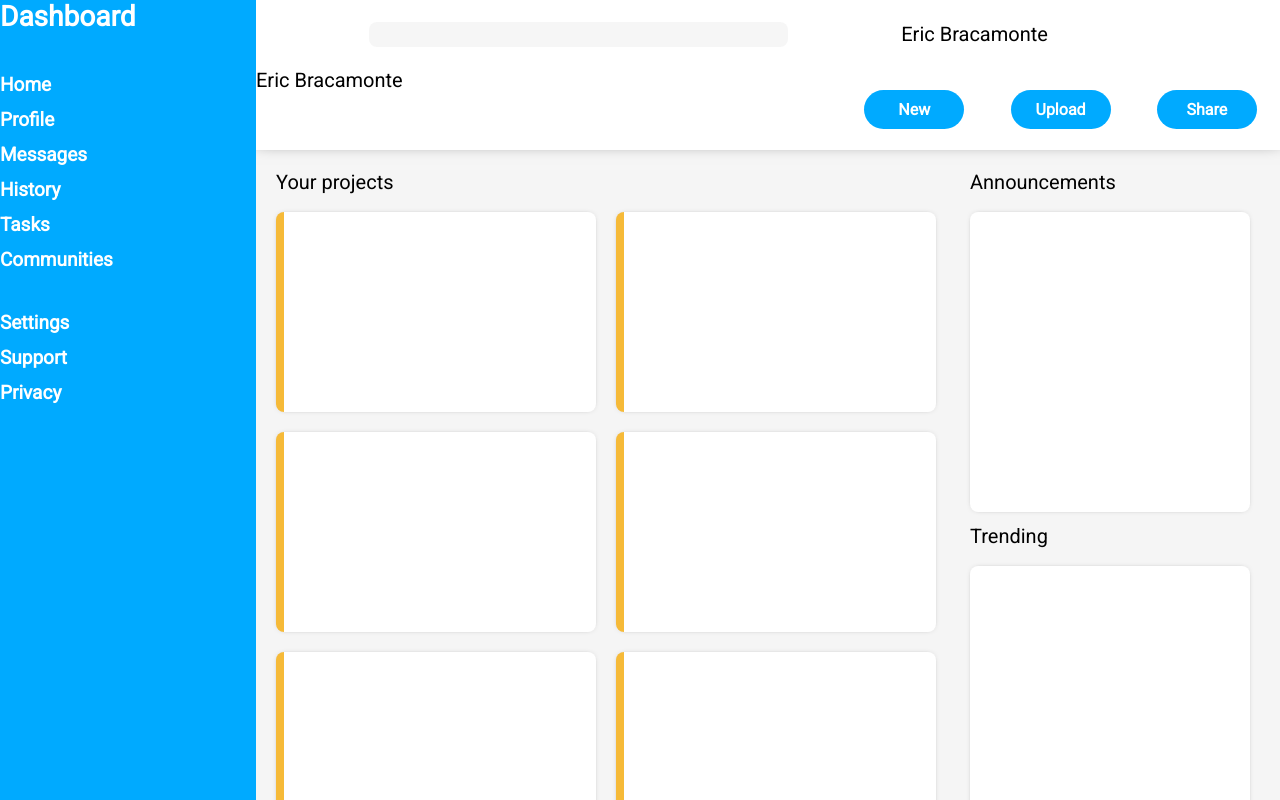
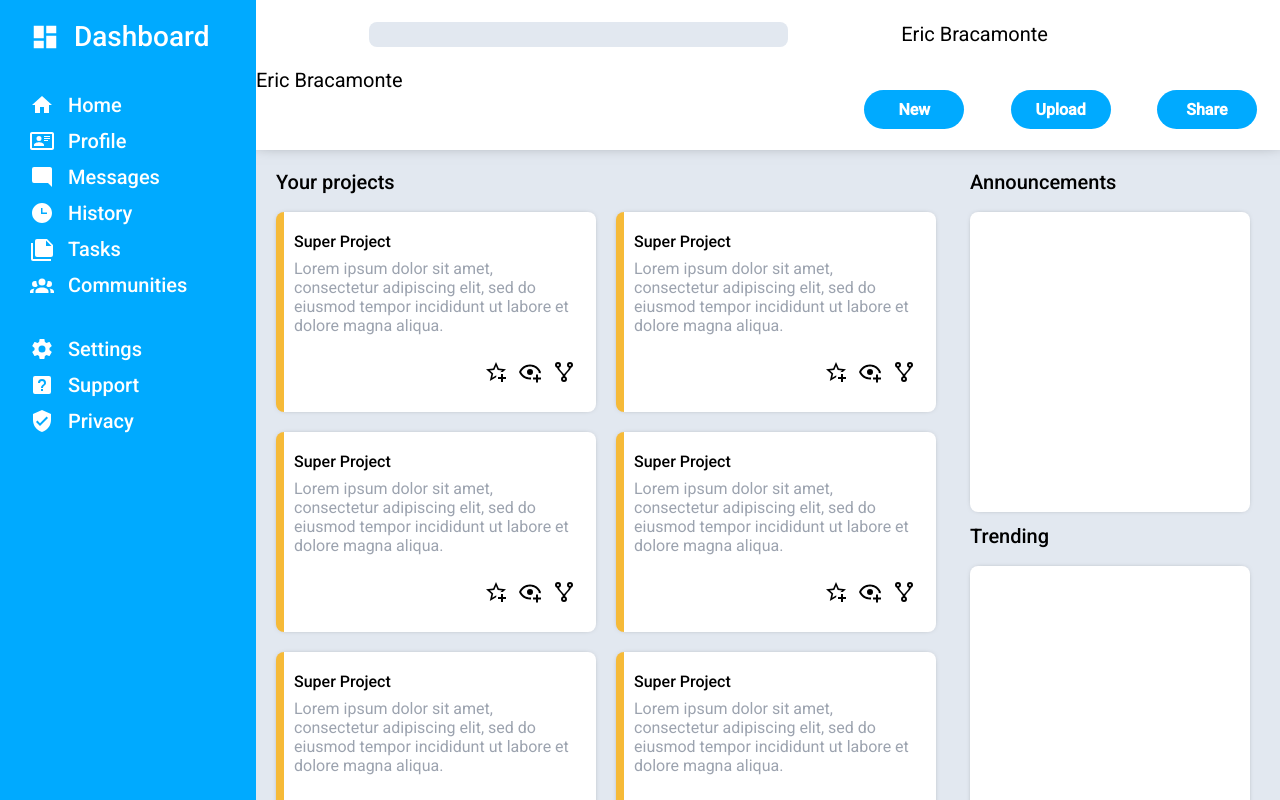
Before and after one commit to Ereiclo/admin_dashboard, a plain HTML site: page index.html in a window 1280 px wide. Drawn offline with Linux system fonts and the light colour scheme.

Commit message:
projects and sideborad finished

```diff
--- a/index.html
+++ b/index.html
@@ -1,5 +1,6 @@
 <!DOCTYPE html>
 <html lang="en">
+
 <head>
     <meta charset="UTF-8">
     <meta http-equiv="X-UA-Compatible" content="IE=edge">
@@ -8,28 +9,27 @@
     <title>Document</title>
 
 </head>
+
 <body>
 
     <div class="container">
         <div class="sidebar">
-            <div class="main-text">
-                Dashboard
-            </div>
+            <div class="main-text"><img src="./icons/main-text-image.svg" alt=""> Dashboard</div>
             <div class="nav">
                 <ul>
-                    <li>Home</li>
-                    <li>Profile</li>
-                    <li>Messages</li>
-                    <li>History</li>
-                    <li>Tasks</li>
-                    <li>Communities</li>
+                    <li><img src="./icons/home.svg" alt="">Home</li>
+                    <li><img src="./icons/card-account-details-outline.svg" alt=""> Profile</li>
+                    <li><img src="./icons/message.svg" alt=""> Messages</li>
+                    <li><img src="./icons/clock.svg" alt=""> History</li>
+                    <li><img src="./icons/nota.svg" alt=""> Tasks</li>
+                    <li><img src="./icons/people.svg" alt=""> Communities</li>
                 </ul>
             </div>
             <div class="user-settings">
                 <ul>
-                    <li>Settings</li>
-                    <li>Support</li>
-                    <li>Privacy</li>
+                    <li><img src="./icons/settings.svg" alt=""> Settings</li>
+                    <li><img src="./icons/question.svg" alt=""> Support</li>
+                    <li><img src="./icons/shield.svg" alt=""> Privacy</li>
                 </ul>
             </div>
         </div>
@@ -54,12 +54,72 @@
                 Your projects
             </div>
             <div class="projects">
-                <div class="project"></div>
-                <div class="project"></div>
-                <div class="project"></div>
-                <div class="project"></div>
-                <div class="project"></div>
-                <div class="project"></div>
+                <div class="project">
+                    <div class="header-text">Super Project</div>
+                    <p>Lorem ipsum dolor sit amet, consectetur adipiscing elit, sed do eiusmod tempor incididunt ut
+                        labore et dolore magna aliqua.</p>
+
+                    <div class="project-buttons">
+                        <img src="./icons/star-plus-outline.svg">
+                        <img src="./icons/eye-plus-outline.svg" alt="">
+                        <img src="./icons/fork.svg">
+                    </div>
+                </div>
+                <div class="project">
+                    <div class="header-text">Super Project</div>
+                    <p>Lorem ipsum dolor sit amet, consectetur adipiscing elit, sed do eiusmod tempor incididunt ut
+                        labore et dolore magna aliqua.</p>
+
+                    <div class="project-buttons">
+                        <img src="./icons/star-plus-outline.svg">
+                        <img src="./icons/eye-plus-outline.svg" alt="">
+                        <img src="./icons/fork.svg">
+                    </div>
+                </div>                <div class="project">
+                    <div class="header-text">Super Project</div>
+                    <p>Lorem ipsum dolor sit amet, consectetur adipiscing elit, sed do eiusmod tempor incididunt ut
+                        labore et dolore magna aliqua.</p>
+
+                    <div class="project-buttons">
+                        <img src="./icons/star-plus-outline.svg">
+                        <img src="./icons/eye-plus-outline.svg" alt="">
+                        <img src="./icons/fork.svg">
+                    </div>
+                </div>                <div class="project">
+                    <div class="header-text">Super Project</div>
+                    <p>Lorem ipsum dolor sit amet, consectetur adipiscing elit, sed do eiusmod tempor incididunt ut
+                        labore et dolore magna aliqua.</p>
+
+                    <div class="project-buttons">
+                        <img src="./icons/star-plus-outline.svg">
+                        <img src="./icons/eye-plus-outline.svg" alt="">
+                        <img src="./icons/fork.svg">
+                    </div>
+                </div>                <div class="project">
+                    <div class="header-text">Super Project</div>
+                    <p>Lorem ipsum dolor sit amet, consectetur adipiscing elit, sed do eiusmod tempor incididunt ut
+                        labore et dolore magna aliqua.</p>
+
+                    <div class="project-buttons">
+                        <img src="./icons/star-plus-outline.svg">
+                        <img src="./icons/eye-plus-outline.svg" alt="">
+                        <img src="./icons/fork.svg">
+                    </div>
+                </div>                <div class="project">
+                    <div class="header-text">Super Project</div>
+                    <p>Lorem ipsum dolor sit amet, consectetur adipiscing elit, sed do eiusmod tempor incididunt ut
+                        labore et dolore magna aliqua.</p>
+
+                    <div class="project-buttons">
+                        <img src="./icons/star-plus-outline.svg">
+                        <img src="./icons/eye-plus-outline.svg" alt="">
+                        <img src="./icons/fork.svg">
+                    </div>
+                </div>
+
+
+
+
             </div>
             <div class="header-text announcements">
                 Announcements
@@ -75,4 +135,5 @@
     </div>
 
 </body>
+
 </html>
--- a/style.css
+++ b/style.css
@@ -1,4 +1,4 @@
-@import url('https://fonts.googleapis.com/css2?family=Inter:wght@500&family=Roboto&family=Sarabun&display=swap');
+@import url('https://fonts.googleapis.com/css2?family=Inter:wght@500&family=Roboto:wght@400;500&family=Sarabun&display=swap');
 
 :root{
     font-size:20px;
@@ -7,8 +7,10 @@
 }
 
 html,body{
+    --bg-color: #e2e8f0;
     margin: 0px;
     height: 100vh;
+
 
 }
 
@@ -20,7 +22,7 @@ html,body{
     overflow: hidden;
     row-gap: 20px;
     /* column-gap: 15px; */
-    background-color: rgba(245, 245, 245, 0.891);
+    background-color: var(--bg-color);
 }
 
 .sidebar{
@@ -46,8 +48,9 @@ html,body{
 
     overflow: auto;
     row-gap: 12px;
-    background-color: rgba(245, 245, 245, 0.891);
-    /* column-gap: 24px; */
+    background-color: var(--bg-color);
+
+
 }
 
 
@@ -149,7 +152,7 @@ html,body{
 }
 
 .header-text{
-    font-weight: 590;
+    font-weight: 500;
 }
 
 .project,
@@ -178,10 +181,11 @@ html,body{
 }
 
 .sidebar {
-    font-weight: 700;
+    font-weight: 400;
     display: grid;
     align-content: start;
     row-gap: 40px;
+
 
 
 }
@@ -201,14 +205,16 @@ html,body{
 
 
 .main-text{
-    font-size: 1.4rem
+    font-size: 1.4rem;
+    font-weight: 500;
 }
 
 .nav li,
 .user-settings li{
     list-style-type: none;
     padding:0px;
-    font-size: .95rem;
+    font-size: 1rem;
+    font-weight: 500;
 }
 
 
@@ -256,7 +262,7 @@ input[type="search"]{
     width: 65%;
     border-radius: 8px;
     border-style: none;
-    background-color: rgba(245, 245, 245, 0.891);
+    background-color: var(--bg-color);
     height: 25px;
 }
 
@@ -268,3 +274,71 @@ input[type="search"]:focus{
     font-style: 'Roboto',sans-serif;
     font-size: 0.8rem;
 }
+
+.trending:not(.header-text)::after{
+    /* content: "<h3>holis<h3/>"; */
+    /* content: url('./star-plus-outline.svg')  url('./star-plus-outline.svg') url('./star-plus-outline.svg'); */
+
+    /* transform: scale(0.2); */
+
+
+
+
+    /* height: 20px; */
+    /* width: auto; */
+
+}
+
+
+.project > .header-text{
+    font-weight: 500;
+    margin-top: 20px;
+    margin-left: 10px;
+    font-size:16px;
+
+}
+
+.project > p {
+
+    margin: 8px 10px;
+    font-size: 0.8rem;
+    overflow: wrap;
+    width: 90%;
+    color: #9ca3af;
+
+}
+
+.project-buttons{
+    display: flex;
+    justify-content: right;
+    margin-right:20px;
+    margin-top:25px;
+    column-gap: 10px;
+}
+
+img{
+    vertical-align: baseline;
+}
+
+.main-text,
+.nav,
+.user-settings{
+    margin-left:30px;
+
+}
+
+.main-text{
+    margin-top: 20px;
+}
+
+.main-text,
+.nav li,
+.user-settings li{
+    display: flex;
+    gap: 14px;
+    align-items: center;
+}
+
+img:hover{
+    transform: scale(1.22);
+}
```
Also changed, not shown: icons/card-account-details-outline.svg (added), icons/clock.svg (added), icons/eye-plus-outline.svg (added), icons/fork.svg (added), icons/home.svg (added), icons/main-text-image.svg (added), icons/message.svg (added), icons/nota.svg (added), icons/people.svg (added), icons/question.svg (added), icons/settings.svg (added), icons/shield.svg (added), icons/star-plus-outline.svg (added).
